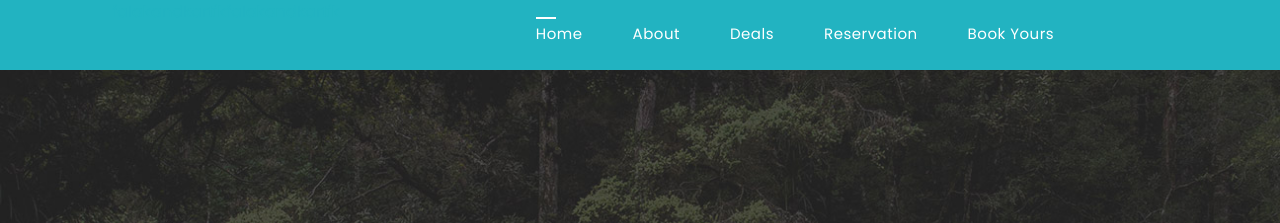
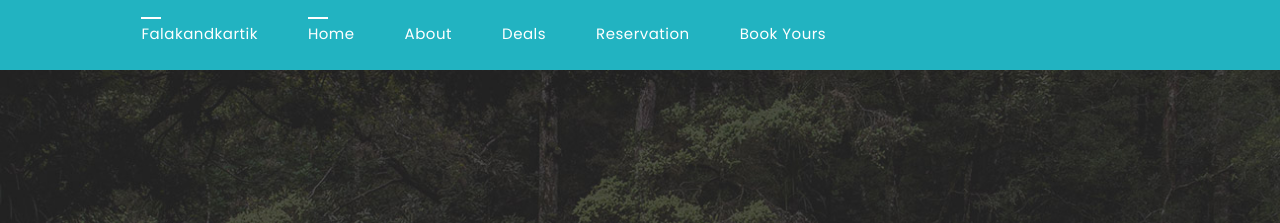
Before and after one commit to kkansaria124/falakandkartik, a plain HTML site: page index.html in a window 1280 px wide. Shown: the top 223 px of the page. Drawn offline with nearby package versions, Linux system fonts and the light colour scheme.

Commit message:
Update index.html

```diff
--- a/index.html
+++ b/index.html
@@ -51,12 +51,10 @@ https://templatemo.com/tm-580-woox-travel
             <div class="col-12">
                 <nav class="main-nav">
                     <!-- ***** Logo Start ***** -->
-                        <li><a href="https://www.instagram.com/falakandkartik/" class="active">falakandkartik</a></li>
-                        <li><a href="https://www.instagram.com/falakandkartik/" class="active">falakandkartik</a></li>
-                    </a>
                     <!-- ***** Logo End ***** -->
                     <!-- ***** Menu Start ***** -->
                     <ul class="nav">
+                        <li><a href="https://www.instagram.com/falakandkartik/" class="active">falakandkartik</a></li>
                         <li><a href="index.html" class="active">Home</a></li>
                         <li><a href="about.html">About</a></li>
                         <li><a href="deals.html">Deals</a></li>
```
